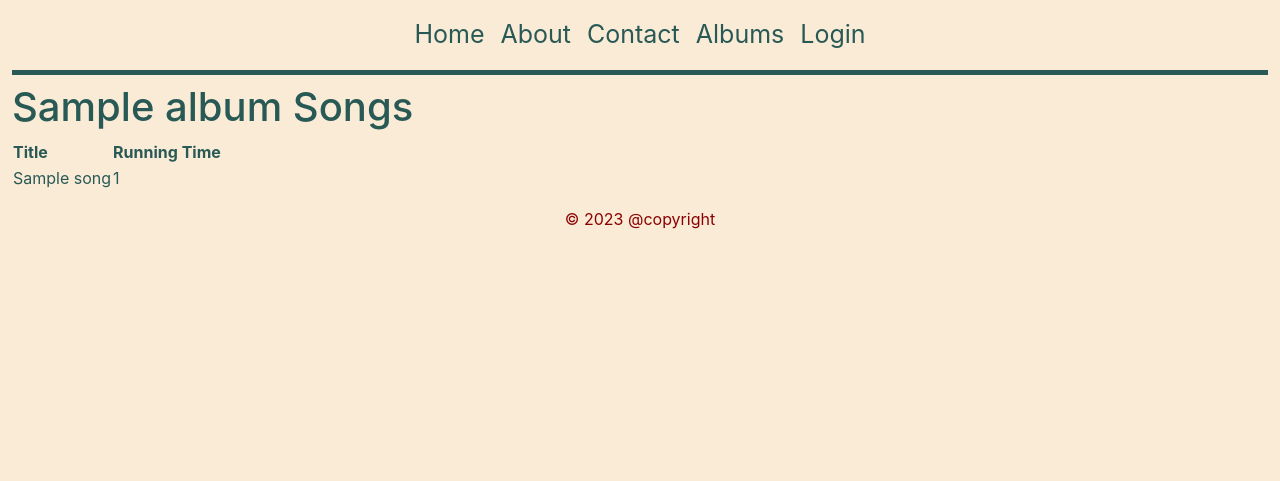
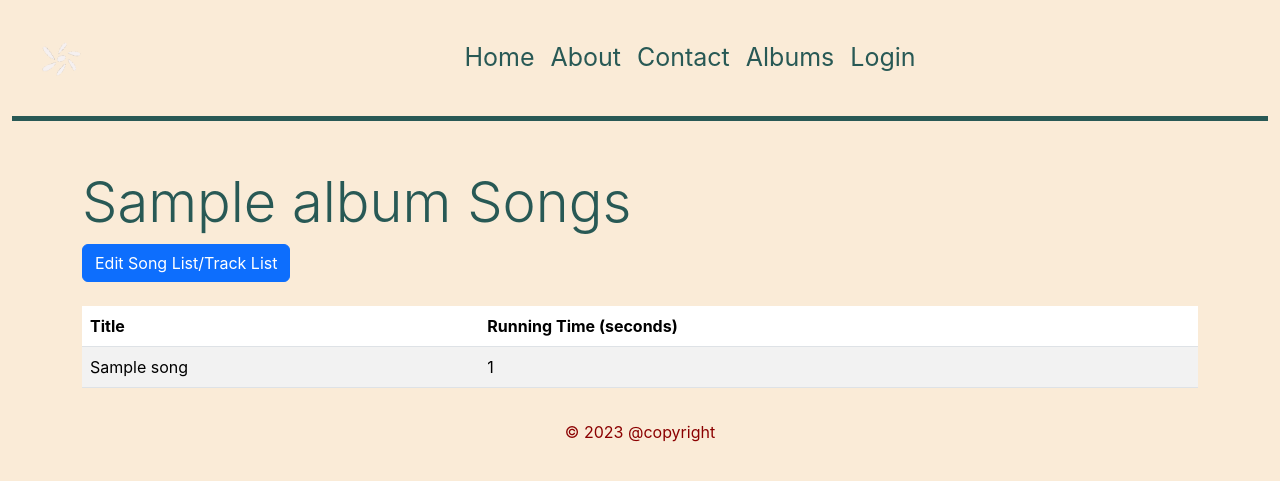
Before and after one commit to BipinJungRai/MyMusicMaestro, a Django app: page /albums/album_songs/1/ in a window 1280 px wide. Shown: the top 481 px of the page. Run offline with Django 4.2, Linux system fonts and the light colour scheme; tables that the repository leaves empty hold one stand-in row (values such as "Sample post").

Commit message:
issue with getting tracklist choices to work

```diff
--- a/app_album_viewer/models.py
+++ b/app_album_viewer/models.py
@@ -6,7 +6,7 @@
 
 class Album(models.Model):
     # cover art image optional; they use a default image if a cover art image is not specified
-    cover_art = models.ImageField(upload_to='album_covers', null=True, blank=True, default='default_cover.jpg')
+    cover_art = models.ImageField(upload_to='album_covers', null=True, blank=True, default='album_covers/default_cover.png')
 
     # title, which is required and may not be unique
     title = models.CharField(max_length=100, unique=False, null=False, blank=False)
--- a/app_album_viewer/templates/album_songs.html
+++ b/app_album_viewer/templates/album_songs.html
@@ -2,17 +2,24 @@
 {% load i18n %}
 {% load static %}
 {% block content %}
-<h1>{{ album.title }} Songs</h1>
-<table>
+  <div class="container mt-5">
+    <h1 class="display-4">{{ album.title }} Songs</h1>
+    <a href="{% url 'song_choices' album.id %}" class="btn btn-primary">Edit Song List/Track List</a>
+    <table class="table table-striped mt-4">
+      <thead>
         <tr>
-        <th>Title</th>
-        <th>Running Time</th>
+          <th scope="col">Title</th>
+          <th scope="col">Running Time (seconds)</th>
         </tr>
+      </thead>
+      <tbody>
         {% for song in songs %}
           <tr>
             <td>{{ song.title }}</td>
             <td>{{ song.running_time }}</td>
           </tr>
         {% endfor %}
+      </tbody>
     </table>
+  </div>
 {% endblock %}
--- a/app_album_viewer/templates/albums_overview.html
+++ b/app_album_viewer/templates/albums_overview.html
@@ -21,7 +21,7 @@
       <th scope="col">Format</th>
       <th scope="col">Release Date</th>
       <th scope="col">Description</th>
-      <th scope="col"></th>
+      <th scope="col">Modify/Delete (Delete within edit)</th>
     </tr>
   </thead>
   <tbody>
@@ -34,7 +34,7 @@
       </td>
       <td>{{ album.title }}</td>
       <td>{{ album.artist }}</td>
-      <td>{{ album.price }}</td>
+      <td>£{{ album.price }}</td>
       <td>{{ album.format }}</td>
       <td>{{ album.release_date }}</td>
       <td>{{ album.description|default:"n/a" }}</td>
@@ -44,3 +44,5 @@
   </tbody>
 </table>
 {% endblock %}
+
+{# TODO comment count per album#}
--- a/app_album_viewer/urls.py
+++ b/app_album_viewer/urls.py
@@ -6,6 +6,7 @@
 urlpatterns = [
     path('album_detail/', views.show_album_detail, name='album_detail'),
     path('song_detail/', views.show_album_songs, name='song_detail'),
+    path('song_choices/<int:album_id>/', views.song_choices, name='song_choices'),
     path('', views.show_albums_overview, name='albums_overview'),
     path('album_edit/<int:album_id>/', views.edit_album, name='album_edit'),
     path('album_add/', views.add_album, name='album_add'),
--- a/app_album_viewer/views.py
+++ b/app_album_viewer/views.py
@@ -1,6 +1,6 @@
 from django.shortcuts import render, get_object_or_404, redirect
 
-from app_album_viewer.forms import AlbumForm
+from app_album_viewer.forms import AlbumForm, SongForm
 from app_album_viewer.models import Album, Song
 
 
@@ -58,6 +58,27 @@
     album = get_object_or_404(Album, id=album_id)
     songs = album.songs.all()
     return render(request, 'album_songs.html', {'album': album, 'songs': songs})
+
+
 def show_album_detail(request, album_id):
     album = get_object_or_404(Album, id=album_id)
     return render(request, 'album_detail.html', {'album': album})
+
+
+def show_album_detail(request, album_id):
+    album = get_object_or_404(Album, id=album_id)
+    comments = album.comments.all()
+    return render(request, 'album_detail.html', {'album': album, 'comments': comments})
+
+
+def song_choices(request, album_id):
+    album = get_object_or_404(Album, id=album_id)
+    if request.method == 'POST':
+        song_ids = request.POST.getlist('song_ids')
+        songs = Song.objects.filter(id__in=song_ids)
+        album.songs.clear()
+        album.songs.add(*songs)
+        return redirect('album_songs', album_id=album.id)
+    else:
+        album_songs = album.songs.all()
+        return render(request, 'song_choices.html', {'songs': album_songs})
--- a/templates/header.html
+++ b/templates/header.html
@@ -3,6 +3,7 @@
 
 <div class="container-fluid">
     <nav class="navbar navbar-expand-lg navbar-light navbar-transparent custom-navbar ">
+         <img src="{% static 'SapientCLTRSpin.gif' %}" width="100" height="100" class="d-inline-block align-top" alt="">
         <button class="navbar-toggler custom-navbar" type="button" data-bs-toggle="collapse" data-bs-target="#navbarNav" aria-controls="navbarNav" aria-expanded="false" aria-label="Toggle navigation">
             <span class="navbar-toggler-icon"></span>
         </button>
```
Also changed, not shown: app_album_viewer/forms.py (+7 -1 lines), app_album_viewer/templates/album_detail.html (+11 -1 lines), app_album_viewer/templates/song_choices.html (added, +13 -0 lines), app_album_viewer/media/Album Covers/default_cover.png (added), media/album_covers/default_cover.png (added), static/RotationSPCLTR.gif (deleted), static/SapientCLTRSpin.gif (added), static/SpinningSPCLTRLogo.gif (deleted), static/style.css (line endings or trailing spaces). Lines whose indentation alone changed are shown as unchanged.
